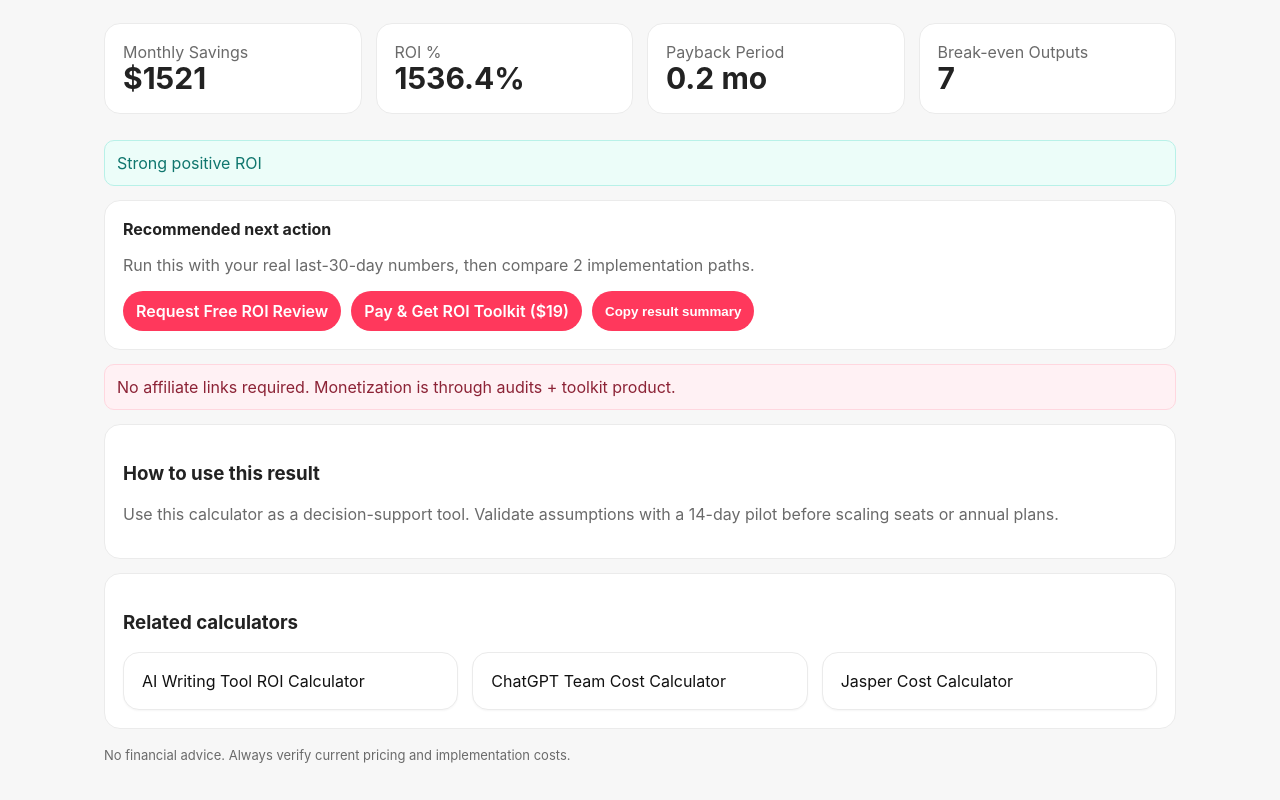
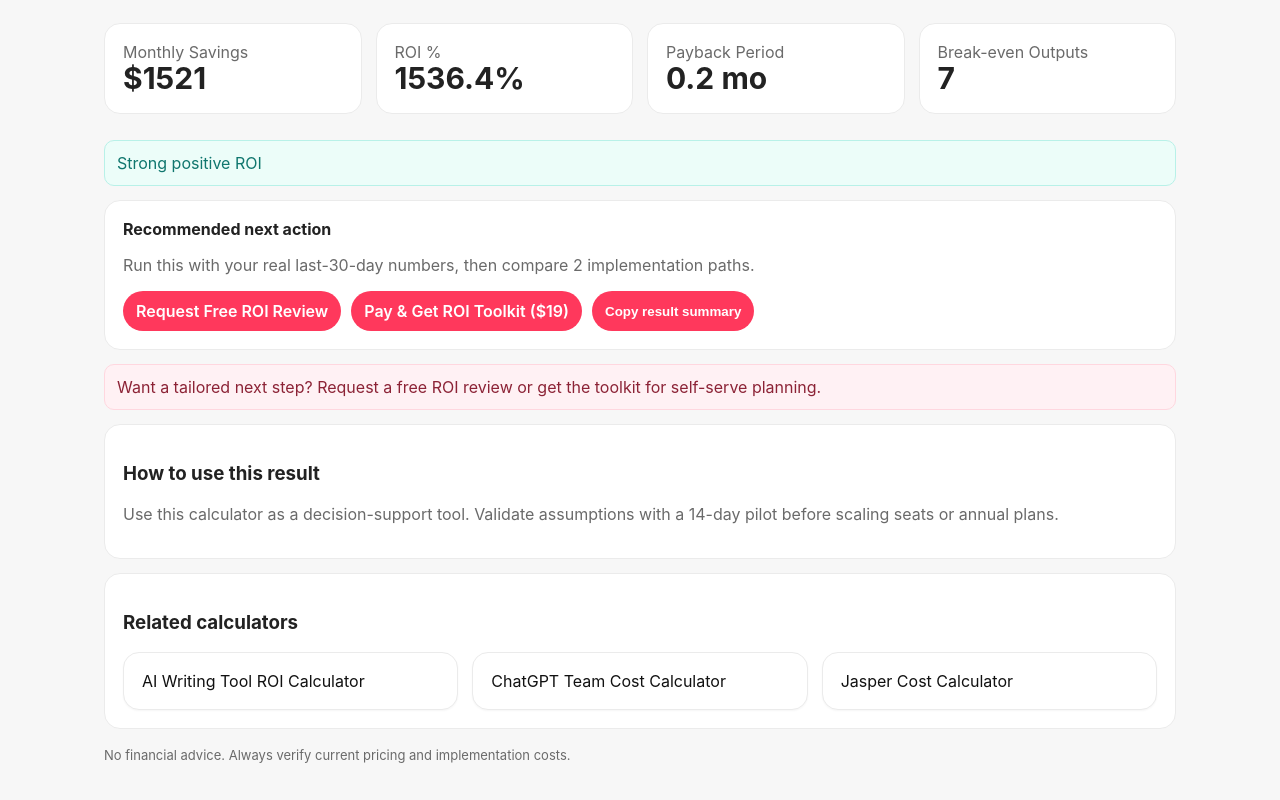
Before and after one commit to ankurvsoni/ai-tool-roi-calculators, a Next.js app: page /calculators/agency-ai-stack-roi-calculator in a window 1280 px wide. Shown: the part 644-1444 px from the top of the page. Built offline with nearby package versions, Linux system fonts and the light colour scheme.

Commit message:
Remove internal monetization wording from calculator notice

```diff
--- a/app/calculators/[slug]/CalculatorClient.js
+++ b/app/calculators/[slug]/CalculatorClient.js
@@ -62,7 +62,7 @@ export default function CalculatorClient({ title, defaults }) {
         </div>
       </div>
 
-      <div className="notice">No affiliate links required. Monetization is through audits + toolkit product.</div>
+      <div className="notice">Want a tailored next step? Request a free ROI review or get the toolkit for self-serve planning.</div>
     </>
   );
 }
```
